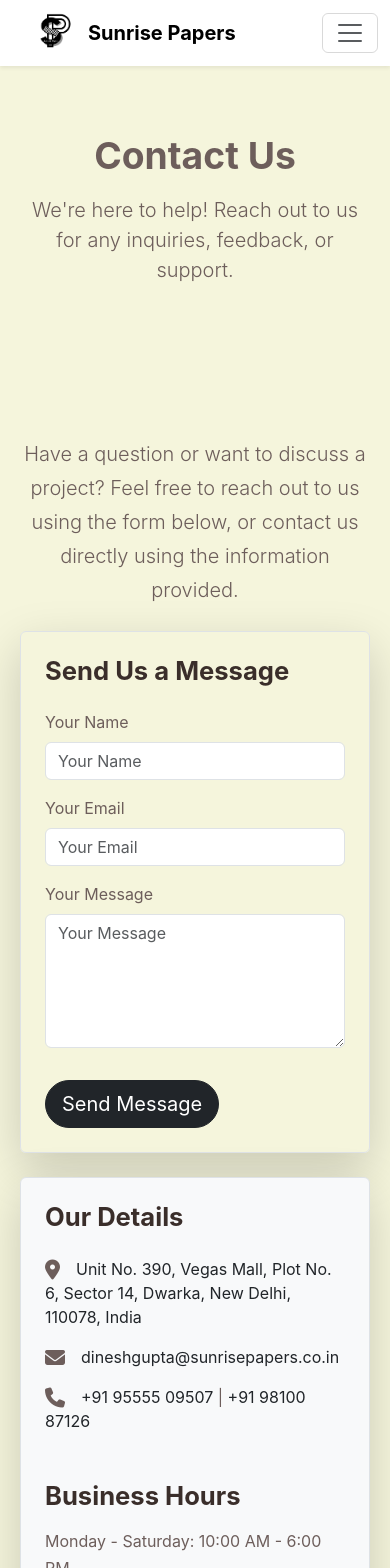
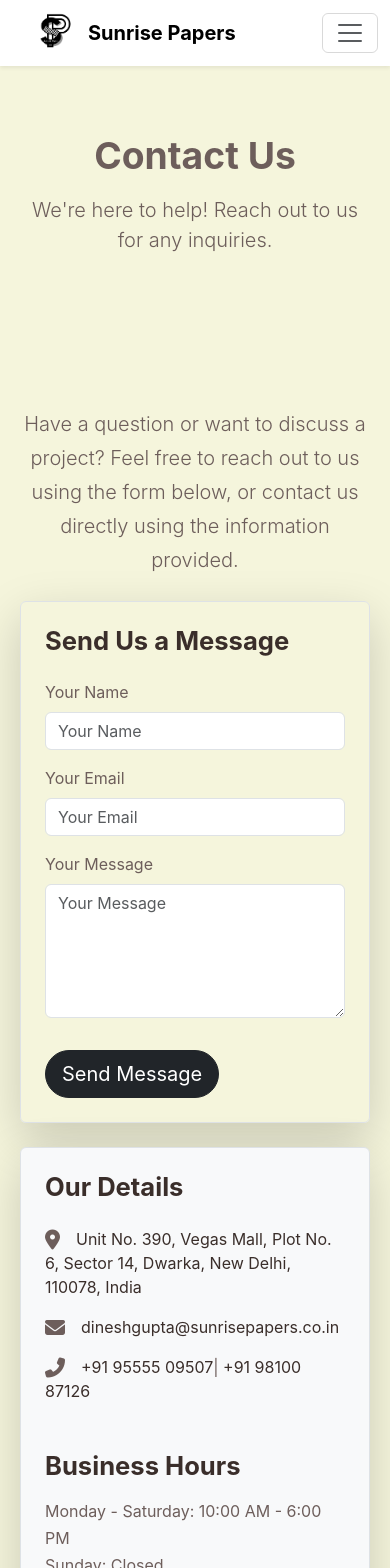
Before and after one commit to Akshit1025/sunrise-papers, a React (Create React App) app: page /contact in a window 390 px wide. Shown: the top 1568 px of the page. Built offline with nearby package versions, Linux system fonts and the light colour scheme; no server answers.

Commit message:
Contact page edit 1

```diff
--- a/src/pages/ContactPage.css
+++ b/src/pages/ContactPage.css
@@ -2,13 +2,8 @@
 
 /* Contact Us Hero Section - Designed like About Us Hero */
 .contact-hero-section {
-  background: repeating-linear-gradient(
-    45deg,
-    var(--sp-light-background),
-    var(--sp-light-background) 10px,
-    #F0EAD6 10px,
-    #F0EAD6 20px
-  ); /* For a subtle stripe effect */
+  background: var(--sp-light-background); /* Base wooden light color */
+  background: linear-gradient(135deg, var(--sp-light-background) 0%, #EDE9D5 50%, var(--sp-light-background) 100%); /* Subtle diagonal gradient */
   background-size: cover;
   background-position: center;
   height: 300px; /* Adjust height as needed */
@@ -59,25 +54,47 @@
   background-color: var(--sp-light-background);
 }
 
-.contact-details-list li {
+/* Base styles for contact details list - Default for Desktop/Laptop (min-width: 992px) */
+.contact-details-list {
+  list-style: none; /* Remove default bullets */
+  padding-left: 0; /* Remove default padding */
+  margin-left: 0; /* Ensure no default margin from parent */
+  /* No text-align here, handled by flex children */
+}
+
+.contact-details-list .contact-detail-item { /* Target the li */
   font-size: 1.05em;
   margin-bottom: 20px;
+  display: flex; /* Use flexbox for icon-text alignment on desktop */
+  align-items: flex-start; /* Align icon to the top of text */
+  justify-content: flex-start; /* Align contents to the start horizontally */
 }
 
-.contact-details-list i {
+.contact-details-list .contact-detail-item i { /* Target icon within the item */
   color: var(--sp-accent-brown);
   font-size: 1.2em;
-  width: 25px; /* Ensures consistent icon width */
+  width: 25px; /* Fixed width for the icon container */
+  flex-shrink: 0; /* Prevent icon from shrinking */
+  margin-right: 10px; /* Space between icon and text */
   text-align: center; /* Center icon within its fixed width */
-  flex-shrink: 0; /* Prevent icon from shrinking */
 }
 
-.contact-details-list a {
+.contact-details-list .contact-detail-item .contact-text { /* Target the new span wrapper */
+  flex-grow: 1; /* Allow text to grow and take available space */
+  word-break: break-word; /* Allow long words to break if necessary */
+  overflow-wrap: break-word; /* Modern equivalent for word-break */
+  display: block; /* Ensure the span behaves as a block for text wrapping */
+  line-height: 1.5; /* Ensure good line spacing for wrapped text */
+  text-align: left; /* Ensure text within the span is left-aligned */
+}
+
+.contact-details-list .contact-detail-item .contact-text a { /* Style links within the text span */
   color: var(--sp-dark-primary) !important;
   transition: color 0.3s ease;
+  text-decoration: none; /* Ensure no default underline */
 }
 
-.contact-details-list a:hover {
+.contact-details-list .contact-detail-item .contact-text a:hover {
   color: var(--sp-accent-brown) !important;
 }
 
@@ -123,7 +140,9 @@
 }
 
 /* Responsive adjustments for ContactPage */
-@media (max-width: 991.98px) { /* Tablet screens and down */
+
+/* Tablet (md) and smaller (max-width: 991.98px) */
+@media (max-width: 991.98px) {
   .contact-hero-section {
     height: 250px;
   }
@@ -136,9 +155,30 @@
   .contact-form-card, .contact-info-card {
     padding: 25px; /* Slightly less padding on tablets */
   }
+
+  /* Center headings and paragraphs within the info card on tablets and smaller */
+  .contact-info-card .paragraph,
+  .contact-info-card .sub-heading {
+    text-align: center;
+  }
+
+  /* Adjust contact details list for tablet view */
+  .contact-details-list {
+    max-width: 380px; /* Constrain overall list width for better wrapping on tablets */
+    margin-left: auto; /* Center the list block */
+    margin-right: auto;
+    text-align: left; /* Keep the list itself left-aligned */
+  }
+  .contact-details-list .contact-detail-item { /* Target the li */
+    font-size: 1.05em; /* Keep standard size for tablet */
+    margin-bottom: 20px; /* Standard spacing */
+    /* Flex properties remain active from base for tablet */
+    /* No changes needed here, as base flex will handle it */
+  }
 }
 
-@media (max-width: 767.98px) { /* Mobile (L) and smaller - up to 767.98px */
+/* Mobile (L) and smaller (max-width: 767.98px) */
+@media (max-width: 767.98px) {
   .contact-hero-section {
     height: 200px;
   }
@@ -151,82 +191,76 @@
   .contact-form-card, .contact-info-card {
     padding: 20px; /* Further reduced padding on mobile */
   }
-  /* Ensure paragraph text within the info card is centered */
-  .contact-info-card .paragraph {
-    text-align: center;
-  }
-  /* Ensure sub-headings within the info card are centered */
-  .contact-info-card .sub-heading {
-    text-align: center;
-  }
-
   .map-container {
     height: 250px; /* Slightly reduced height for map on mobile */
   }
 
-  /* Specific adjustments for contact details list on phones */
+  /* Adjust contact details list for mobile L, M, S views */
   .contact-details-list {
-    list-style: none; /* Remove default bullet points if any */
-    padding-left: 0; /* Remove default list padding */
-    margin-left: auto; /* Center the list */
+    max-width: 290px; /* Tighten width for mobile L (e.g., 425px width) */
+    margin-left: auto; /* Re-center for these smaller views */
     margin-right: auto;
-    max-width: 280px; /* Constrain width for better wrapping on very small screens */
-    text-align: left; /* Align text left within constrained width */
+    text-align: left; /* Ensure entire list block is left-aligned */
   }
-  .contact-details-list li {
-    display: flex; /* Use flexbox for icon-text alignment */
-    align-items: flex-start; /* Align items to the top (icon with first line of text) */
-    text-align: left; /* Override parent center if needed for li content */
-    margin-bottom: 15px; /* Adjust spacing between list items */
+  .contact-details-list .contact-detail-item {
+    font-size: 1em; /* Standard mobile font size */
+    margin-bottom: 15px; /* Slightly less space for smaller screens */
+    display: flex; /* Keep flex */
+    align-items: flex-start; /* Keep icons top-left aligned */
+    justify-content: flex-start; /* Keep content left-aligned */
   }
-  .contact-details-list i {
-    margin-right: 10px; /* Space between icon and text */
-    /* text-align: center; Keep this for icon width consistency if desired, or remove */
-    /* No need for display: inline-block; or vertical-align if using flexbox */
+  .contact-details-list .contact-detail-item i {
+    font-size: 1.1em; /* Adjust icon size for mobile L */
+    width: 22px; /* Adjust icon fixed width */
+    margin-right: 8px; /* Adjust margin */
   }
-  .contact-details-list a {
-    word-break: break-word; /* Allow long words to break and wrap */
+  .contact-details-list .contact-detail-item .contact-text {
+    flex-grow: 1; /* Allow text to grow */
+    display: block; /* Crucial for wrapping */
+    text-align: left; /* Ensure text within span is left-aligned */
   }
 }
 
-/* Specific adjustments for Mobile (M) 375px and (S) 320px */
-@media (max-width: 424px) { /* Targets 375px and 320px views */
-  .contact-details-list {
-    max-width: 290px; /* Adjust width for better fit on these screens */
-  }
-  .contact-details-list li {
-    font-size: 0.95em; /* Slightly smaller font for very small screens */
-    margin-bottom: 12px; /* Reduce spacing slightly */
-  }
-  .contact-details-list i {
-    font-size: 1.1em; /* Adjust icon size if needed */
-    width: 20px; /* Adjust icon width */
-  }
+/* Mobile (M) and smaller (max-width: 424px) */
+@media (max-width: 424px) {
   .contact-hero-title {
     font-size: 1.8em;
   }
   .contact-hero-subtitle {
     font-size: 0.9em;
   }
+  .contact-details-list {
+    max-width: 270px; /* Tighter width for mobile M (e.g., 375px width) */
+  }
+  .contact-details-list .contact-detail-item {
+    font-size: 0.95em; /* Smaller font for mobile M */
+    margin-bottom: 12px;
+  }
+  .contact-details-list .contact-detail-item i {
+    font-size: 1em; /* Adjust icon size for mobile M */
+    width: 20px; /* Adjust icon fixed width */
+    margin-right: 7px; /* Fine-tune margin */
+  }
 }
 
-@media (max-width: 374px) { /* Specifically for 320px view and smaller */
-  .contact-details-list {
-    max-width: 270px; /* Even tighter width for the smallest screens */
-  }
-  .contact-details-list li {
-    font-size: 0.9em; /* Smallest font size for critical readability */
-    margin-bottom: 10px;
-  }
-  .contact-details-list i {
-    font-size: 1em;
-    width: 18px;
-    margin-right: 8px; /* Maintain good spacing */
-  }
+/* Mobile (S) and smaller (max-width: 374px) */
+@media (max-width: 374px) {
   .contact-form-card, .contact-info-card {
     padding: 15px; /* Less padding to give content more room */
   }
   .map-container {
     height: 200px; /* Make map slightly shorter on very small screens */
   }
+  .contact-details-list {
+    max-width: 240px; /* Even tighter width for mobile S */
+  }
+  .contact-details-list .contact-detail-item {
+    font-size: 0.88em; /* Smallest font size for critical readability */
+    margin-bottom: 10px;
+  }
+  .contact-details-list .contact-detail-item i {
+    font-size: 0.9em; /* Adjust icon size for mobile S */
+    width: 18px; /* Adjust icon fixed width */
+    margin-right: 5px; /* Smallest margin */
+  }
 }
--- a/src/pages/ContactPage.js
+++ b/src/pages/ContactPage.js
@@ -63,15 +63,14 @@ const ContactPage = ({ userId, authReady }) => {
 
   return (
     <>
-      {/* Contact us Hero Section */}
+      {/* Contact Us Hero Section */}
       <section className="contact-hero-section py-5 text-center d-flex align-items-center justify-content-center">
         <div className="container animate__animated animate__fadeIn">
           <h1 className="display-3 fw-bold mb-3 contact-hero-title">
             Contact Us
           </h1>
           <p className="lead contact-hero-subtitle">
-            We're here to help! Reach out to us for any inquiries, feedback, or
-            support.
+            We're here to help! Reach out to us for any inquiries.
           </p>
         </div>
       </section>
@@ -84,6 +83,7 @@ const ContactPage = ({ userId, authReady }) => {
             information provided.
           </p>
           <div className="row g-4">
+            {/* Contact Form Column */}
             <div className="col-lg-7">
               <div className="contact-form-card p-4 border rounded shadow-lg h-100 animate__animated animate__fadeInLeft">
                 <h3 className="sub-heading fw-bold mb-4">Send Us a Message</h3>
@@ -183,42 +183,53 @@ const ContactPage = ({ userId, authReady }) => {
               <div className="contact-info-card p-4 border rounded shadow-lg h-100 bg-light animate__animated animate__fadeInRight">
                 <h3 className="sub-heading fw-bold mb-4">Our Details</h3>
                 <ul className="list-unstyled contact-details-list">
-                  <li className="mb-3">
+                  <li className="mb-3 contact-detail-item">
                     <i className="fas fa-map-marker-alt me-3 fa-lg"></i>
+                    <span className="contact-text">
                       <a
                         href="https://maps.app.goo.gl/zFrzmgSPvqrrL79Z9"
                         target="_blank"
                         rel="noopener noreferrer"
-                      className="text-decoration-none text-dark"
+                        className="text-decoration-none"
+                        style={{ color: "var(--sp-dark-primary)" }}
                       >
                         Unit No. 390, Vegas Mall, Plot No. 6, Sector 14, Dwarka,
                         New Delhi, 110078, India
                       </a>
+                    </span>
                   </li>
-                  <li className="mb-3">
+                  <li className="mb-3 contact-detail-item">
                     <i className="fas fa-envelope me-3 fa-lg"></i>
+                    <span className="contact-text">
                       <a
                         href="mailto:dineshgupta@sunrisepapers.co.in"
-                      className="text-decoration-none text-dark"
+                        className="text-decoration-none"
+                        style={{ color: "var(--sp-dark-primary)" }}
                       >
                         dineshgupta@sunrisepapers.co.in
                       </a>
+                      {/* Updated email */}
+                    </span>
                   </li>
-                  <li className="mb-3">
-                    <i className="fas fa-phone me-3 fa-lg"></i>
+                  <li className="mb-3 contact-detail-item">
+                    <i className="fas fa-phone-alt me-3 fa-lg"></i>
+                    <span className="contact-text">
                       <a
                         href="tel:+919555509507"
-                      className="text-decoration-none text-dark"
+                        className="text-decoration-none"
+                        style={{ color: "var(--sp-dark-primary)" }}
                       >
                         +91 95555 09507
                       </a>
-                    &nbsp;|&nbsp;
+                      | {/* Adjusted spacing */}
                       <a
                         href="tel:+919810087126"
-                      className="text-decoration-none text-dark"
+                        className="text-decoration-none"
+                        style={{ color: "var(--sp-dark-primary)" }}
                       >
                         +91 98100 87126
                       </a>
+                    </span>
                   </li>
                 </ul>
                 <h4 className="sub-heading fw-bold mt-5 mb-3">
```
Lines whose indentation alone changed are shown as unchanged.
